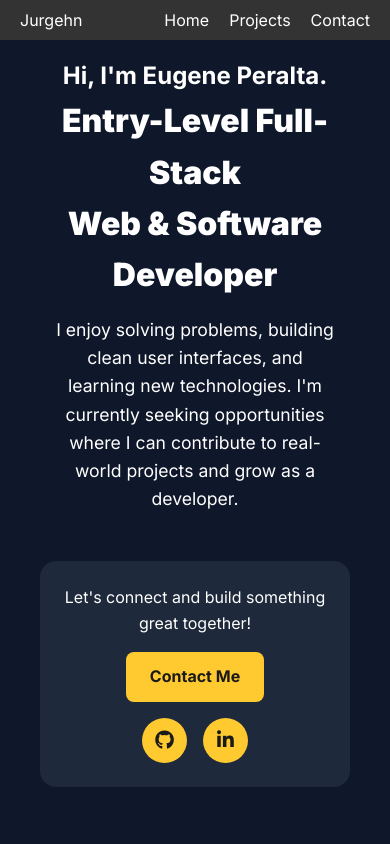
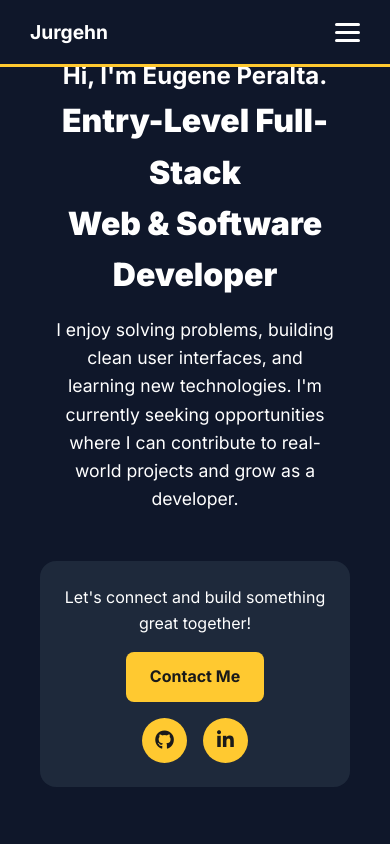
Before and after one commit to Shishwami/jurghen, a Vue app: page / in a window 390 px wide. Shown: the top 844 px of the page. Built offline with nearby package versions, Linux system fonts and the light colour scheme.

Commit message:
Update NavBar.vue

```diff
--- a/src/components/NavBar.vue
+++ b/src/components/NavBar.vue
@@ -1,32 +1,45 @@
 <template>
   <nav>
-        <ul>
-            <li><a href="#home">Jurgehn</a></li>
-        </ul>
-        <ul>
-            <li><a href="#home">Home</a></li>
-            <li><a href="#projects">Projects</a></li>
-            <li><a href="#contact">Contact</a></li>
+    <div class="logo">
+      <a href="#home">Jurgehn</a>
+    </div>
+    <div class="menu-toggle" @click="toggleMenu">
+      <span></span>
+      <span></span>
+      <span></span>
+    </div>
+    <ul :class="{ open: menuOpen }">
+      <li><a href="#home" @click="closeMenu">Home</a></li>
+      <li><a href="#projects" @click="closeMenu">Projects</a></li>
+      <li><a href="#contact" @click="closeMenu">Contact</a></li>
     </ul>
   </nav>
 </template>
 
 <script>
+import { ref } from 'vue';
+
 export default {
   name: 'NavBar',
-    data() {
-        return {
-        }
-    },
-    methods: {
-    }
+  setup() {
+    const menuOpen = ref(false);
+
+    function toggleMenu() {
+      menuOpen.value = !menuOpen.value;
     }
 
+    function closeMenu() {
+      menuOpen.value = false;
+    }
+
+    return { menuOpen, toggleMenu, closeMenu };
+  }
+};
 </script>
 
 <style scoped>
 nav {
-    position:fixed;
+  position: fixed;
   top: 0;
   left: 0;
   width: 100%;
@@ -34,27 +47,82 @@ nav {
   display: flex;
   justify-content: space-between;
   align-items: center;
-    padding: 10px 20px;
-    background-color: #333;
-    color: white;
+  padding: 20px 30px;
+  background-color: var(--bg-dark);
+  color: var(--text-light);
+  border-bottom: 3px solid var(--primary);
+
+}
+
+.logo a {
+  color: var(--text-light);
+  font-weight: bold;
+  font-size: 1.2rem;
+  text-decoration: none;
 }
 
 ul {
   list-style: none;
   display: flex;
   gap: 20px;
+  margin: 0;
+  padding: 0;
 }
 
-li {
+ul li {
   cursor: pointer;
 }
 
-a {
-    color: white;
+ul li a {
+  color: var(--text-light);
   text-decoration: none;
+  font-weight: 500;
 }
 
-a:hover {
+ul li a:hover {
+  color: var(--highlight);
   text-decoration: underline;
 }
+
+.menu-toggle {
+  display: none;
+  flex-direction: column;
+  gap: 5px;
+  cursor: pointer;
+}
+
+.menu-toggle span {
+  width: 25px;
+  height: 3px;
+  background-color: var(--text-light);
+  border-radius: 2px;
+}
+
+/* Mobile styles */
+@media (max-width: 768px) {
+  .menu-toggle {
+    display: flex;
+  }
+
+  ul {
+    position: fixed;
+    top: 60px;
+    right: -100%;
+    flex-direction: column;
+    background-color: var(--bg-dark);
+    width: 200px;
+    height: calc(100vh - 60px);
+    gap: 20px;
+    padding: 20px;
+    transition: right 0.3s ease;
+  }
+
+  ul.open {
+    right: 0;
+  }
+
+  ul li a {
+    font-size: 1.1rem;
+  }
+}
 </style>
```
Lines whose indentation alone changed are shown as unchanged.
